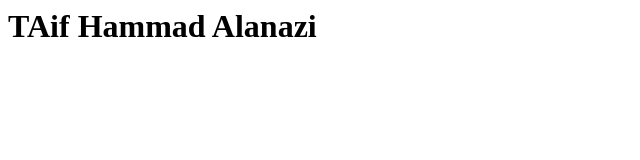
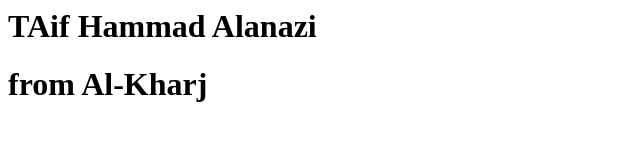
Before and after one commit to i-taif/GitProject, a plain HTML site: page index.html in a window 1280 px wide. Shown: the whole page, without its empty margins (0-640 px from the left). Drawn offline with Linux system fonts and the light colour scheme.

Commit message:
Taif-Hammad add city from GitHub

```diff
--- a/index.html
+++ b/index.html
@@ -5,5 +5,6 @@
  </head>
  <body>
  <h1> TAif Hammad Alanazi </h1>
+  <h1> from Al-Kharj</h1>
  </body>
 </html>
```
